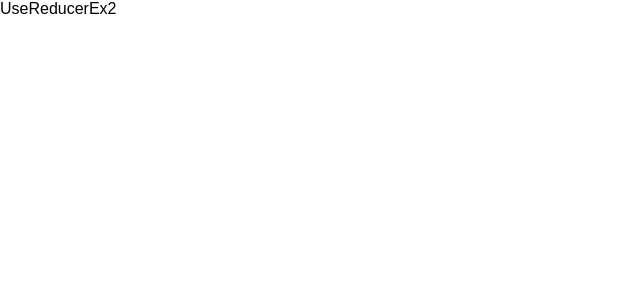
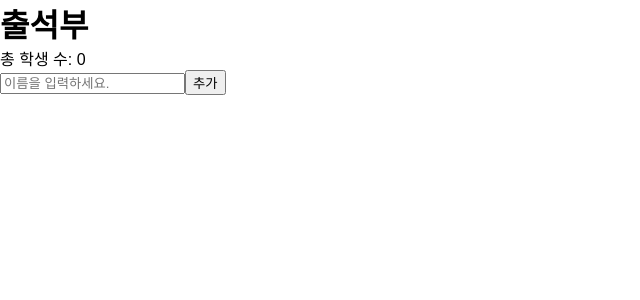
Before and after one commit to rebi13/react-study, a React (Create React App) app: page /useReducer-ex2 in a window 1280 px wide. Shown: the top 300 px of the page, without its empty margins (0-640 px from the left). Built offline with nearby package versions, Linux system fonts and the light colour scheme.

Commit message:
useReducer example2

```diff
--- /dev/null
+++ b/src/useReducer/example2/Student.tsx
@@ -0,0 +1,32 @@
+interface StudentProps {
+  name: string;
+  dispatch: any;
+  id: number;
+  isHere: boolean;
+}
+const Student = ({ name, dispatch, id, isHere }: StudentProps) => {
+  return (
+    <div>
+      <span
+        style={{
+          textDecoration: isHere ? "line-through" : "none",
+          color: isHere ? "gray" : "black",
+        }}
+        onClick={() => {
+          dispatch({ type: "mark-student", payload: { id } });
+        }}
+      >
+        {name}
+      </span>
+      <button
+        onClick={() => {
+          dispatch({ type: "delete-student", payload: { id } });
+        }}
+      >
+        삭제
+      </button>
+    </div>
+  );
+};
+
+export default Student;
--- a/src/useReducer/example2/index.tsx
+++ b/src/useReducer/example2/index.tsx
@@ -1,5 +1,90 @@
+import { Dispatch, useReducer, useState } from "react";
+import Student from "./Student";
+
+type State = {
+  count: number;
+  students: { id: number; name: string; isHere: boolean }[];
+};
+
+type Action = {
+  type: "add-student" | "delete-student" | "mark-student"; // 문자열 리터럴 유니온 사용
+  payload: {
+    id?: number;
+    name: string;
+  }; // 페이로드는 선택 사항이며 필요에 따라 조정할 수 있습니다.
+};
+
+const reducer = (state: State, action: Action): State => {
+  // 이상한 action을 보내면 아무 일이 발생하지 않고 기존 state만 반환해줌
+  const actions = {
+    "add-student": () => {
+      const name = action.payload.name;
+      const newStudent = { id: Date.now(), name, isHere: true };
+      return {
+        count: state.count + 1,
+        students: [...state.students, newStudent],
+      };
+    },
+    "delete-student": () => ({
+      count: state.count - 1,
+      students: state.students.filter(
+        (student) => student.id !== action.payload.id
+      ),
+    }),
+    "mark-student": () => ({
+      count: state.count,
+      students: state.students.map((student) => {
+        if (student.id === action.payload.id) {
+          return { ...student, isHere: !student.isHere };
+        }
+        return student;
+      }),
+    }),
+    default: () => state, // default를 바라보기 전에 이미 컴파일 시점에서 타입 에러를 반환한다.
+  };
+  return actions[action.type]() || actions.default();
+};
+
+const initialState: State = {
+  count: 0,
+  students: [],
+};
+
 const UseReducerEx2 = () => {
-  return <>UseReducerEx2</>;
+  const [name, setName] = useState("");
+  const [studentsInfo, dispatch]: [State, Dispatch<Action>] = useReducer(
+    reducer,
+    initialState
+  );
+
+  return (
+    <div>
+      <h1>출석부</h1>
+      <p>총 학생 수: {studentsInfo.count}</p>
+      <input
+        type="text"
+        placeholder="이름을 입력하세요."
+        value={name}
+        onChange={(e) => setName(e.target.value)}
+      />
+      <button
+        onClick={() => dispatch({ type: "add-student", payload: { name } })}
+      >
+        추가
+      </button>
+      {studentsInfo.students.map((student) => {
+        return (
+          <Student
+            key={student.id.toString()}
+            name={student.name}
+            dispatch={dispatch}
+            id={student.id}
+            isHere={student.isHere}
+          />
+        );
+      })}
+    </div>
+  );
 };
 
 export default UseReducerEx2;
```
